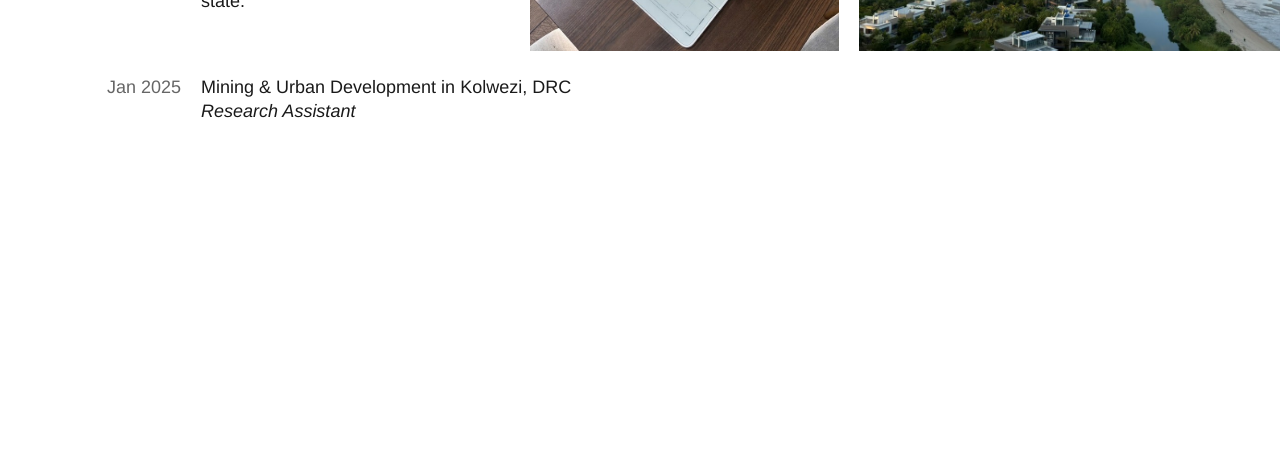
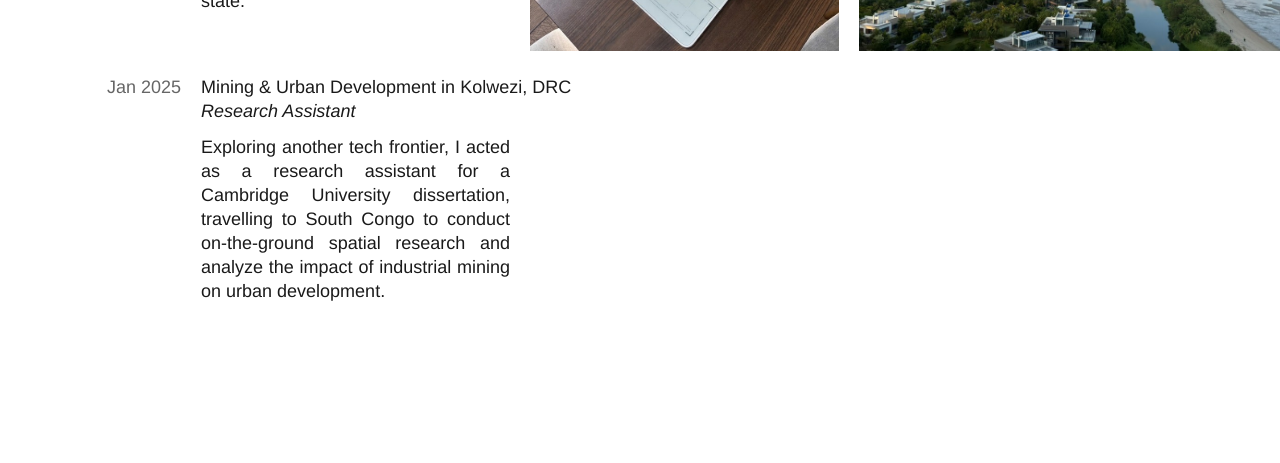
Before and after one commit to thenoorani/portfolio-website, a React (Vite) app: page / in a window 1280 px wide. Shown: the part 5120-5583 px from the top of the page. Built offline with nearby package versions, Linux system fonts and the light colour scheme.

Commit message:
Content: add description text for Kolwezi Research Assistant role

```diff
--- a/src/App.jsx
+++ b/src/App.jsx
@@ -280,7 +280,9 @@ function App() {
               <div className="style-employee">Research Assistant</div>
 
               <div className="gallery-scroll">
-                <div className="gallery-paragraph style-paragraph"></div>
+                <div className="gallery-paragraph style-paragraph">
+                  Exploring another tech frontier, I acted as a research assistant for a Cambridge University dissertation, travelling to South Congo to conduct on-the-ground spatial research and analyze the impact of industrial mining on urban development.
+                </div>
               </div>
             </div>
           </div>
```
